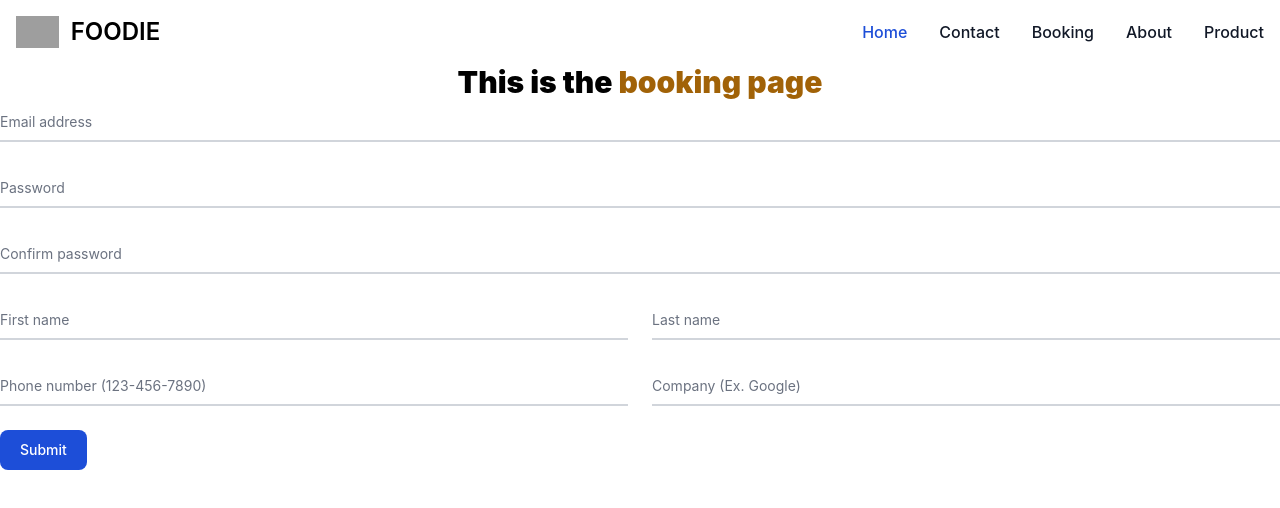
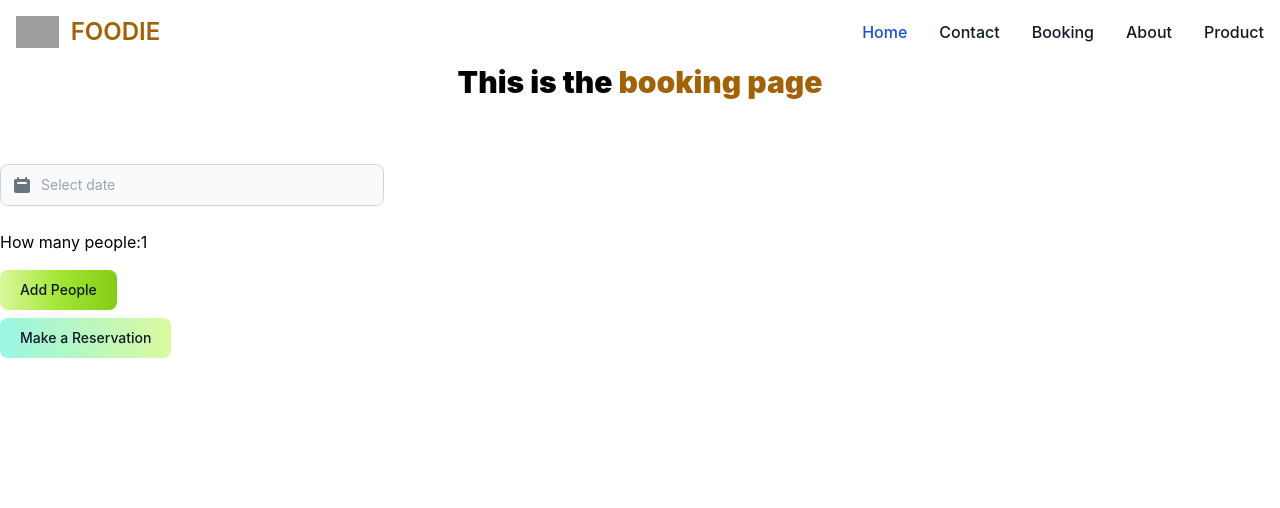
Before and after one commit to tarekahmed196/foodie-projects, a React (Create React App) app: page /booking in a window 1280 px wide. Shown: the top 508 px of the page. Built offline with nearby package versions, Linux system fonts and the light colour scheme; grey boxes are pictures that could not be loaded.

Commit message:
date time updated

```diff
--- a/public/index.html
+++ b/public/index.html
@@ -36,6 +36,6 @@
       To create a production bundle, use `npm run build` or `yarn build`.
     -->
 
-
+    <script src="https://cdnjs.cloudflare.com/ajax/libs/flowbite/1.6.4/datepicker.min.js"></script>
   </body>
 </html>
--- a/src/components/ContactForm.js
+++ b/src/components/ContactForm.js
@@ -29,14 +29,11 @@ const ContactForm = () => {
   <div className="grid md:grid-cols-2 md:gap-6">
     <div className="relative z-0 w-full mb-6 group">
         <input type="tel" pattern="[0-9]{3}-[0-9]{3}-[0-9]{4}" name="floating_phone" id="floating_phone" className="block py-2.5 px-0 w-full text-sm text-gray-900 bg-transparent border-0 border-b-2 border-gray-300 appearance-none dark:text-white dark:border-gray-600 dark:focus:border-blue-500 focus:outline-none focus:ring-0 focus:border-blue-600 peer" placeholder=" " required />
-        <label for="floating_phone" className="peer-focus:font-medium absolute text-sm text-gray-500 dark:text-gray-400 duration-300 transform -translate-y-6 scale-75 top-3 -z-10 origin-[0] peer-focus:left-0 peer-focus:text-blue-600 peer-focus:dark:text-blue-500 peer-placeholder-shown:scale-100 peer-placeholder-shown:translate-y-0 peer-focus:scale-75 peer-focus:-translate-y-6">Phone number (123-456-7890)</label>
+        <label for="floating_phone" className="peer-focus:font-medium absolute text-sm text-gray-500 dark:text-gray-400 duration-300 transform -translate-y-6 scale-75 top-3 -z-10 origin-[0] peer-focus:left-0 peer-focus:text-blue-600 peer-focus:dark:text-blue-500 peer-placeholder-shown:scale-100 peer-placeholder-shown:translate-y-0 peer-focus:scale-75 peer-focus:-translate-y-6">Phone number (01921110986)</label>
     </div>
-    <div className="relative z-0 w-full mb-6 group">
-        <input type="text" name="floating_company" id="floating_company" className="block py-2.5 px-0 w-full text-sm text-gray-900 bg-transparent border-0 border-b-2 border-gray-300 appearance-none dark:text-white dark:border-gray-600 dark:focus:border-blue-500 focus:outline-none focus:ring-0 focus:border-blue-600 peer" placeholder=" " required />
-        <label for="floating_company" className="peer-focus:font-medium absolute text-sm text-gray-500 dark:text-gray-400 duration-300 transform -translate-y-6 scale-75 top-3 -z-10 origin-[0] peer-focus:left-0 peer-focus:text-blue-600 peer-focus:dark:text-blue-500 peer-placeholder-shown:scale-100 peer-placeholder-shown:translate-y-0 peer-focus:scale-75 peer-focus:-translate-y-6">Company (Ex. Google)</label>
-    </div>
+
   </div>
-  <button type="submit" className="text-white bg-blue-700 hover:bg-blue-800 focus:ring-4 focus:outline-none focus:ring-blue-300 font-medium rounded-lg text-sm w-full sm:w-auto px-5 py-2.5 text-center dark:bg-blue-600 dark:hover:bg-blue-700 dark:focus:ring-blue-800">Submit</button>
+  <button type="submit" className="text-white bg-gradient-to-r from-red-400 via-red-500 to-red-600 hover:bg-gradient-to-br focus:ring-4 focus:outline-none focus:ring-red-300 dark:focus:ring-red-800 shadow-lg shadow-red-500/50 dark:shadow-lg dark:shadow-red-800/80 font-medium rounded-lg text-sm px-5 py-2.5 text-center mr-2 mb-2">Submit</button>
 </form>
 
     );
--- a/src/components/Footer.js
+++ b/src/components/Footer.js
@@ -115,7 +115,7 @@ const Footer = () => {
     nunc lorem nullam phasellus fringilla eget. Quis in amet interdum arcu
     suspendisse urna, leo non sed.
   </p>
-  <p>© Tarek Ahmed</p>
+  <p>© Tarek Ahmed || 2023</p>
 </footer>
     );
 };
--- a/src/components/Navbar.js
+++ b/src/components/Navbar.js
@@ -9,9 +9,9 @@ const Navbar = () => {
           <img
             src="https://thumbs.dreamstime.com/b/foodie-chef-logo-graphic-20100575.jpg"
             className="h-8 mr-3"
-            alt="Flowbite Logo"
+            alt="Foodie Logo"
           />
-          <span className="self-center text-2xl font-semibold whitespace-nowrap dark:text-white">
+          <span className="text-yellow-700 self-center text-2xl font-semibold whitespace-nowrap dark:text-white">
             FOODIE
           </span>
         </Link>
--- a/src/pages/Booking.js
+++ b/src/pages/Booking.js
@@ -1,14 +1,35 @@
-import React from 'react';
+import React, { useState } from 'react';
 import Navbar from '../components/Navbar';
 
+
 const Booking = () => {
+    const Counter=()=>{
+        const [count, setCount]= useState(1);
+        const countIncrease= ()=>{
+          setCount(count +1);
+        }
+
+        return(
+          <div className='max-w-7xl mx-auto'> <br />
+            <h1>How many people:{count}</h1>
+            {/* <button className='rounded-full bg-dark-400' onClick={countIncrease}>Increase</button> */}
+
+            <button onClick={countIncrease} type="button" class="text-gray-900 bg-gradient-to-r from-lime-200 via-lime-400 to-lime-500 hover:bg-gradient-to-br focus:ring-4 focus:outline-none focus:ring-lime-300 dark:focus:ring-lime-800 font-medium rounded-lg text-sm px-5 py-2.5 text-center mr-2 mb-2 mt-4">Add People</button><br />
+
+            <button type="button" class="text-gray-900 bg-gradient-to-r from-teal-200 to-lime-200 hover:bg-gradient-to-l hover:from-teal-200 hover:to-lime-200 focus:ring-4 focus:outline-none focus:ring-lime-200 dark:focus:ring-teal-700 font-medium rounded-lg text-sm px-5 py-2.5 text-center mr-2 mb-2">Make a Reservation</button>
+          </div>
+        )
+      }
     return (
         <>
             <Navbar/>
             <h1 className='max-w-7xl mx-auto text-center font-black text-3xl'>This is the <span className='text-yellow-700'>booking page</span></h1>
 
-<form className='max-w-7xl mx-auto'>
-  <div class="relative z-0 w-full mb-6 group">
+
+
+<form className='max-w-7xl mx-auto mt-16'>
+
+  {/* <div class="relative z-0 w-full mb-6 group">
       <input type="email" name="floating_email" id="floating_email" class="block py-2.5 px-0 w-full text-sm text-gray-900 bg-transparent border-0 border-b-2 border-gray-300 appearance-none dark:text-white dark:border-gray-600 dark:focus:border-blue-500 focus:outline-none focus:ring-0 focus:border-blue-600 peer" placeholder=" " required />
       <label for="floating_email" class="peer-focus:font-medium absolute text-sm text-gray-500 dark:text-gray-400 duration-300 transform -translate-y-6 scale-75 top-3 -z-10 origin-[0] peer-focus:left-0 peer-focus:text-blue-600 peer-focus:dark:text-blue-500 peer-placeholder-shown:scale-100 peer-placeholder-shown:translate-y-0 peer-focus:scale-75 peer-focus:-translate-y-6">Email address</label>
   </div>
@@ -35,13 +56,29 @@ const Booking = () => {
         <input type="tel" pattern="[0-9]{3}-[0-9]{3}-[0-9]{4}" name="floating_phone" id="floating_phone" class="block py-2.5 px-0 w-full text-sm text-gray-900 bg-transparent border-0 border-b-2 border-gray-300 appearance-none dark:text-white dark:border-gray-600 dark:focus:border-blue-500 focus:outline-none focus:ring-0 focus:border-blue-600 peer" placeholder=" " required />
         <label for="floating_phone" class="peer-focus:font-medium absolute text-sm text-gray-500 dark:text-gray-400 duration-300 transform -translate-y-6 scale-75 top-3 -z-10 origin-[0] peer-focus:left-0 peer-focus:text-blue-600 peer-focus:dark:text-blue-500 peer-placeholder-shown:scale-100 peer-placeholder-shown:translate-y-0 peer-focus:scale-75 peer-focus:-translate-y-6">Phone number (123-456-7890)</label>
     </div>
-    <div class="relative z-0 w-full mb-6 group">
-        <input type="text" name="floating_company" id="floating_company" class="block py-2.5 px-0 w-full text-sm text-gray-900 bg-transparent border-0 border-b-2 border-gray-300 appearance-none dark:text-white dark:border-gray-600 dark:focus:border-blue-500 focus:outline-none focus:ring-0 focus:border-blue-600 peer" placeholder=" " required />
-        <label for="floating_company" class="peer-focus:font-medium absolute text-sm text-gray-500 dark:text-gray-400 duration-300 transform -translate-y-6 scale-75 top-3 -z-10 origin-[0] peer-focus:left-0 peer-focus:text-blue-600 peer-focus:dark:text-blue-500 peer-placeholder-shown:scale-100 peer-placeholder-shown:translate-y-0 peer-focus:scale-75 peer-focus:-translate-y-6">Company (Ex. Google)</label>
-    </div>
+
   </div>
-  <button type="submit" class="text-white bg-blue-700 hover:bg-blue-800 focus:ring-4 focus:outline-none focus:ring-blue-300 font-medium rounded-lg text-sm w-full sm:w-auto px-5 py-2.5 text-center dark:bg-blue-600 dark:hover:bg-blue-700 dark:focus:ring-blue-800">Submit</button>
+  <button type="submit" class="text-white bg-blue-700 hover:bg-blue-800 focus:ring-4 focus:outline-none focus:ring-blue-300 font-medium rounded-lg text-sm w-full sm:w-auto px-5 py-2.5 text-center dark:bg-blue-600 dark:hover:bg-blue-700 dark:focus:ring-blue-800">Submit</button> */}
+
+
+
+
+
+<div class="relative max-w-sm">
+  <div class="absolute inset-y-0 left-0 flex items-center pl-3 pointer-events-none">
+    <svg aria-hidden="true" class="w-5 h-5 text-gray-500 dark:text-gray-400" fill="currentColor" viewBox="0 0 20 20" xmlns="http://www.w3.org/2000/svg"><path fill-rule="evenodd" d="M6 2a1 1 0 00-1 1v1H4a2 2 0 00-2 2v10a2 2 0 002 2h12a2 2 0 002-2V6a2 2 0 00-2-2h-1V3a1 1 0 10-2 0v1H7V3a1 1 0 00-1-1zm0 5a1 1 0 000 2h8a1 1 0 100-2H6z" clip-rule="evenodd"></path></svg>
+  </div>
+  <input datepicker datepicker-format="mm/dd/yyyy" type="text" class="bg-gray-50 border border-gray-300 text-gray-900 text-sm rounded-lg focus:ring-blue-500 focus:border-blue-500 block w-full pl-10 p-2.5  dark:bg-gray-700 dark:border-gray-600 dark:placeholder-gray-400 dark:text-white dark:focus:ring-blue-500 dark:focus:border-blue-500" placeholder="Select date"/>
+</div>
+
+
+
+
+
+
+
 </form>
+<Counter/>
 
         </>
     );
--- a/src/pages/Home.js
+++ b/src/pages/Home.js
@@ -4,6 +4,7 @@ import Slider from "../components/Slider";
 import JumpButton from "../components/JumpButton";
 import Products from "../components/Products";
 import Footer from "../components/Footer";
+// import Footer from "../components/Footer";
 
 const Home = () => {
   return (
```
